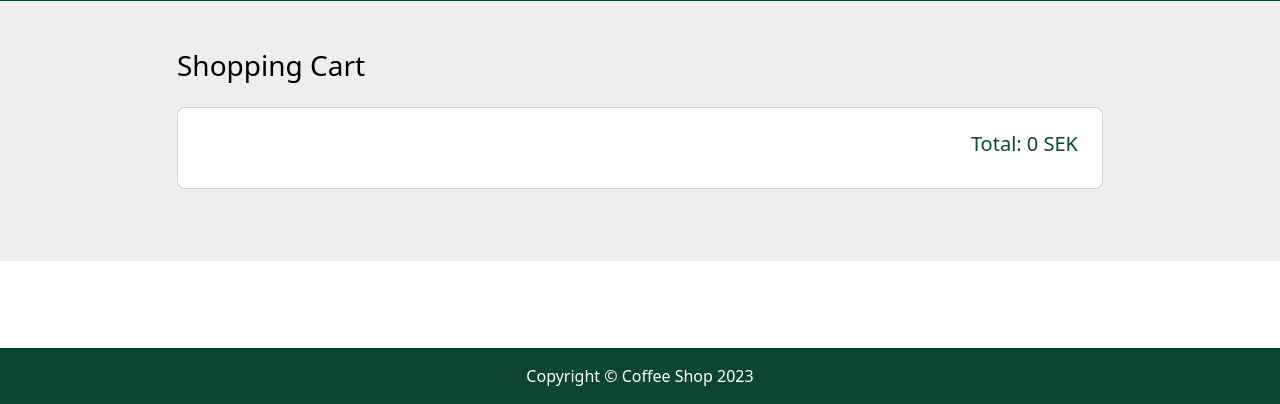
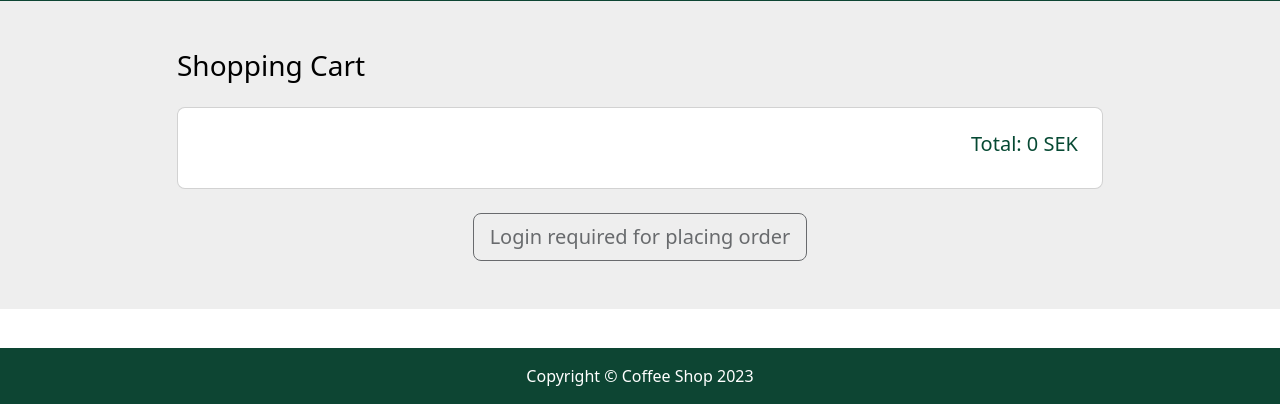
Before and after one commit to Sanjivani-S/Coffee-Web-Shop-, a Django app: page /cart_summary/ in a window 1280 px wide. Shown: the part 396-800 px from the top of the page. Run offline with Django 4.2, Linux system fonts and the light colour scheme; some libraries are stand-ins or nearby versions.

Commit message:
Marias button

```diff
--- a/Coffee_Web_Shop/app_Coffee_Web_Shop/templates/cart_summary.html
+++ b/Coffee_Web_Shop/app_Coffee_Web_Shop/templates/cart_summary.html
@@ -77,6 +77,17 @@
                  </div>
                  </div>
                  </div>
+                 <div class="text-center">
+                  {% if user.is_authenticated %}
+                    <a href="{% url 'order_summary' %}" class="btn btn-outline-dark btn-lg">Place order</a>
+                  {% else %}
+                      <button class="btn btn-outline-dark btn-lg" disabled>Login required for placing order</button> {% endif %}
+                        </div>
+
+
+                    </div>
+                </div>
+            </div>
                  </section>
 
 
```
